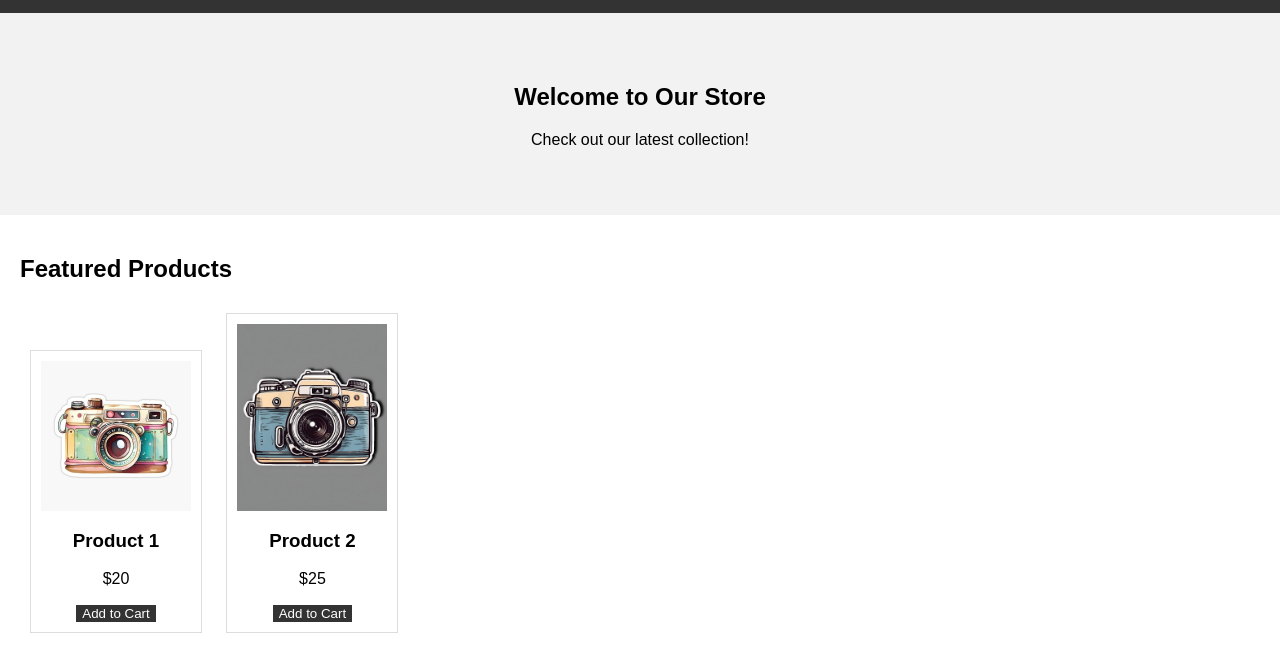
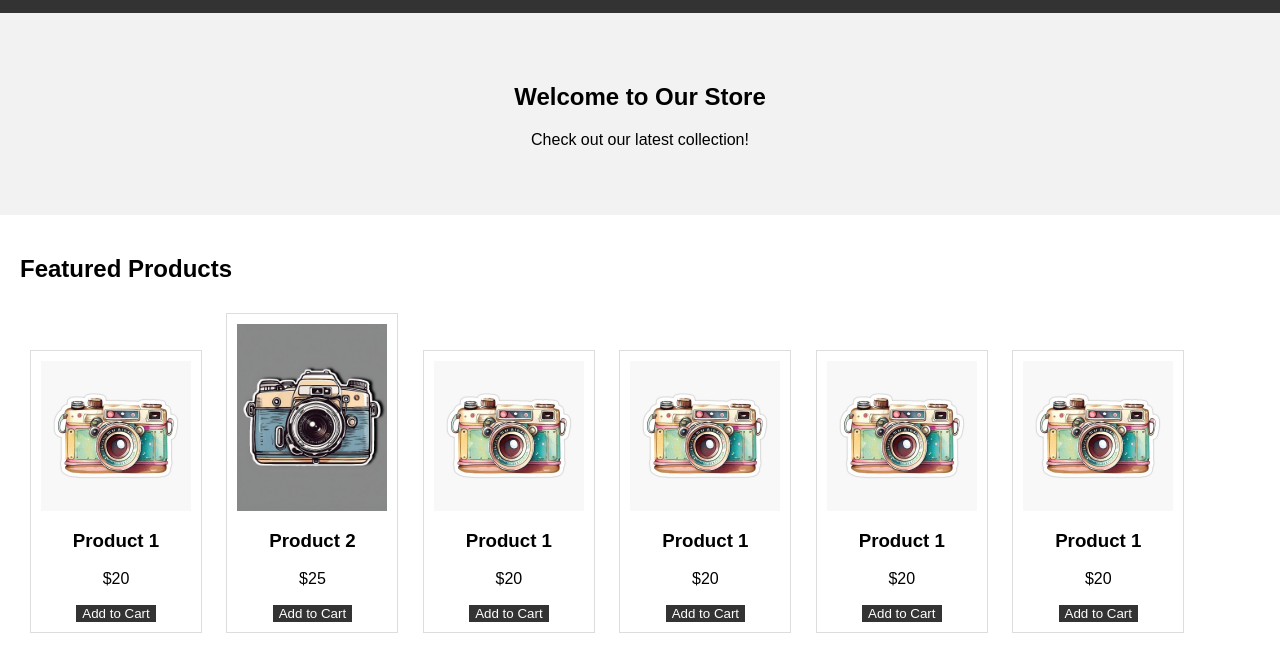
Before and after one commit to PARINITHATK/clothing-website, a plain HTML site: page index.html in a window 1280 px wide. Shown: the part 115-786 px from the top of the page. Drawn offline with Linux system fonts and the light colour scheme.

Commit message:
Update index.html

```diff
--- a/index.html
+++ b/index.html
@@ -55,6 +55,30 @@ height="0" width="0" style="display:none;visibility:hidden"></iframe></noscript>
             <p>$25</p>
             <button class="add-to-cart" data-product="Product 2" data-price="25">Add to Cart</button>
         </div>
+        <div class="product">
+            <img src="assets/images/product1.jpg" alt="Product 1">
+            <h3>Product 1</h3>
+            <p>$20</p>
+            <button class="add-to-cart" data-product="Product 1" data-price="20">Add to Cart</button>
+        </div>
+        <div class="product">
+            <img src="assets/images/product1.jpg" alt="Product 1">
+            <h3>Product 1</h3>
+            <p>$20</p>
+            <button class="add-to-cart" data-product="Product 1" data-price="20">Add to Cart</button>
+        </div>
+        <div class="product">
+            <img src="assets/images/product1.jpg" alt="Product 1">
+            <h3>Product 1</h3>
+            <p>$20</p>
+            <button class="add-to-cart" data-product="Product 1" data-price="20">Add to Cart</button>
+        </div>
+        <div class="product">
+            <img src="assets/images/product1.jpg" alt="Product 1">
+            <h3>Product 1</h3>
+            <p>$20</p>
+            <button class="add-to-cart" data-product="Product 1" data-price="20">Add to Cart</button>
+        </div>
     </section>
 
     <script src="assets/js/script.js"></script>
```
